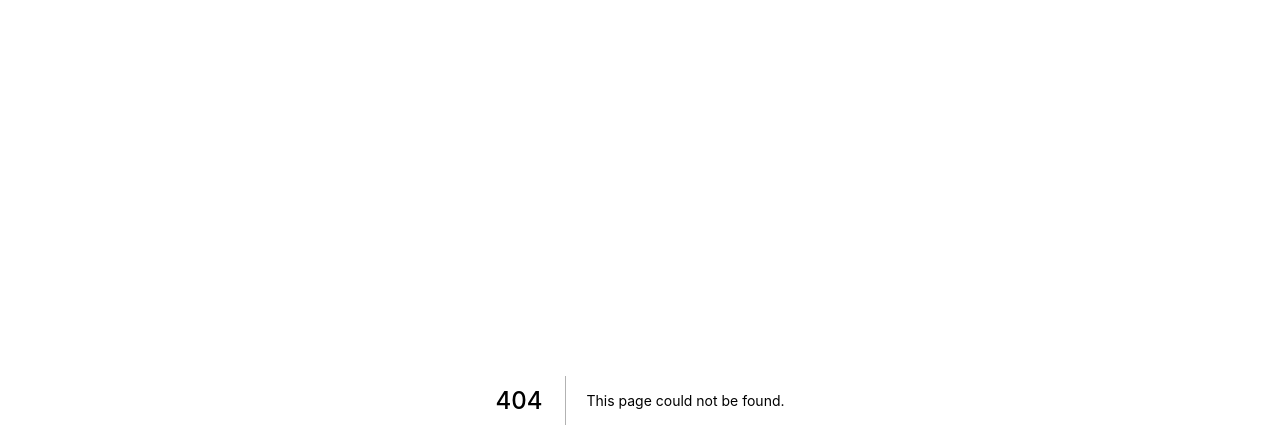
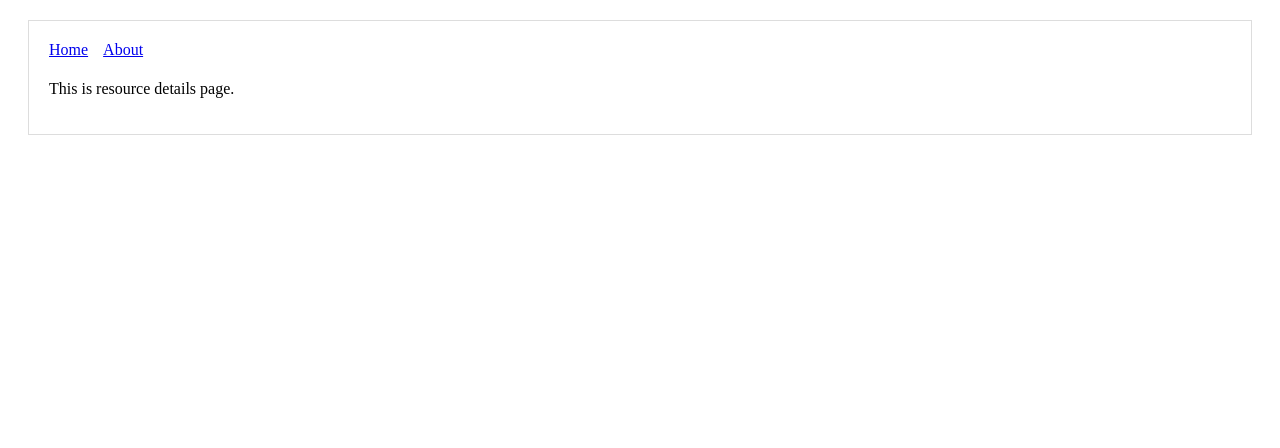
Before and after one commit to singhArmani/nextJs-Apollo, a Next.js app: page /resource in a window 1280 px wide. Before the commit this address had no page. Shown: the top 448 px of the page. Built offline with nearby package versions, Linux system fonts and the light colour scheme.

Commit message:
Passing data via Query strings

```diff
--- a/components/ResourceList/components/Resource/index.jsx
+++ b/components/ResourceList/components/Resource/index.jsx
@@ -2,7 +2,7 @@
 const Resource = (props) => {
   return (
     <li>
-      <Link href={`/post?title=${props.title}`}>
+      <Link href={`/resource?title=${props.title}`}>
         <a>{props.title}</a>
       </Link>
     </li>
--- /dev/null
+++ b/pages/resource.js
@@ -0,0 +1,18 @@
+import { withRouter} from 'next/router';
+
+import Layout from '../components/Layout';
+
+const Content = withRouter(props => (
+    <div>
+        <h1>{props.router.query.title}</h1>
+        <p>This is resource details page.</p>
+    </div>
+));
+
+const Page = props => (
+    <Layout>
+        <Content />
+    </Layout>
+);
+
+export default Page;
```
